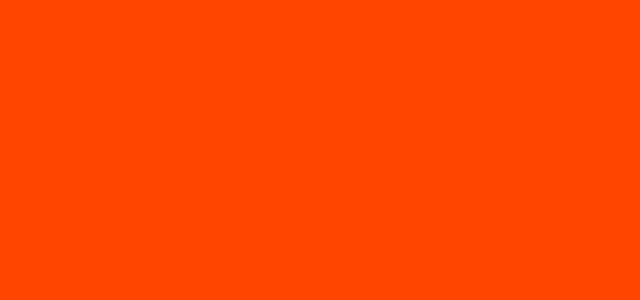
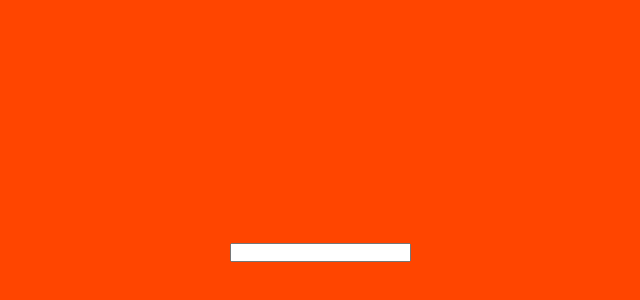
Before and after one commit to Deepak8519M/ReactJs-Babbar-Series, a React (Vite) app in the folder 67.EventHandling/: page / in a window 1280 px wide. Shown: the part 148-448 px from the top of the page, without its empty margins (320-960 px from the left). Built offline with nearby package versions, Linux system fonts and the light colour scheme.

Commit message:
handleInputChange func code added

```diff
--- a/67.EventHandling/src/App.jsx
+++ b/67.EventHandling/src/App.jsx
@@ -8,8 +8,16 @@
   const handleMouseOver = () => {
     alert("handleMouseOver is being done");
   };
+
+  const handleInputChange = () => {
+    console.log("Good");
+  };
   return (
     <div>
+      <form>
+        <input type="text" onChange={handleInputChange} />
+      </form>
+
       {/* <p onMouseOver={handleMouseOver}>I am Para Tag</p>
       <button onClick={handleClick}>Event Handling</button> */}
     </div>
```
